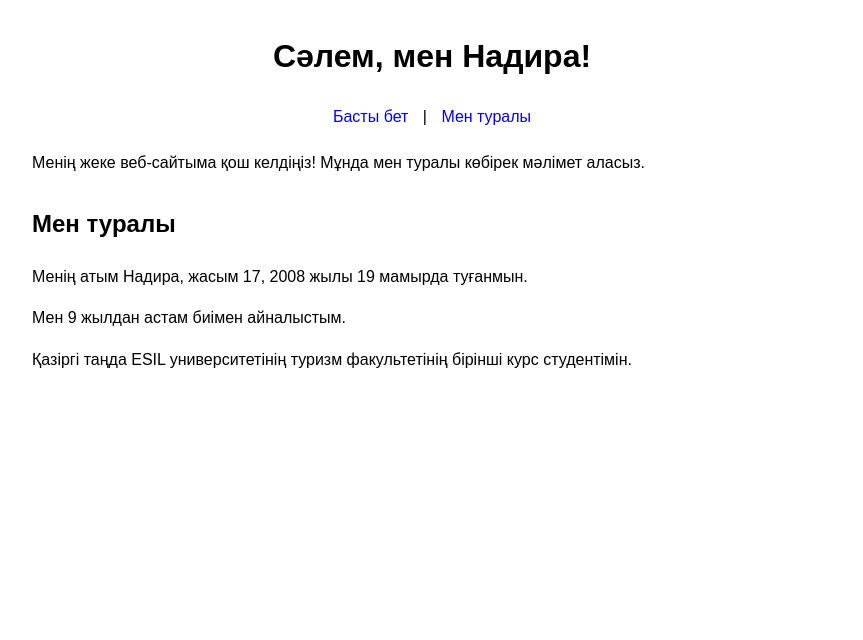
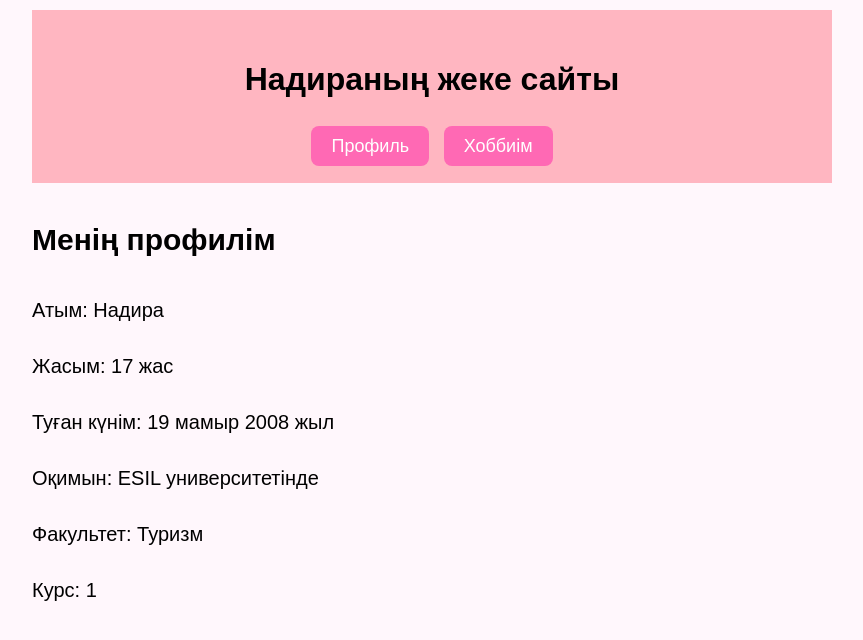
Before and after one commit to nadiranurmanova19-ops/nadira.github.io, a plain HTML site: page index.html in a window 1280 px wide. Shown: the whole page, without its empty margins (208-1071 px from the left). Drawn offline with Linux system fonts and the light colour scheme.

Commit message:
Update index.html

```diff
--- a/index.html
+++ b/index.html
@@ -2,51 +2,57 @@
 <html lang="kk">
 <head>
     <meta charset="UTF-8">
-    <title>Мен туралы</title>
+    <title>Менің профилім</title>
     <style>
         body {
             font-family: Arial, sans-serif;
-            line-height: 1.6;
+            line-height: 1.8;
             max-width: 800px;
             margin: auto;
             padding: 10px;
-            background-color: #ffffff;
+            background-color: #fff7fc;
             color: #000000;
         }
         header {
             text-align: center;
-            margin-bottom: 20px;
+            background-color: #ffb6c1;
+            padding: 20px;
         }
         nav a {
             text-decoration: none;
-            color: blue;
-            margin: 0 10px;
+            color: white;
+            background-color: #ff69b4;
+            padding: 10px 20px;
+            border-radius: 8px;
+            margin: 5px;
+            font-size: 18px;
         }
-        section {
-            margin-bottom: 30px;
+        nav a:hover {
+            background-color: #ff1493;
+        }
+        main {
+            margin-top: 30px;
+            font-size: 20px;
         }
     </style>
 </head>
 <body>
     <header>
-        <h1>Сәлем, мен Надира!</h1>
+        <h1>Надираның жеке сайты</h1>
         <nav>
-            <a href="#home">Басты бет</a> |
-            <a href="#about">Мен туралы</a>
+            <a href="index.html">Профиль</a>
+            <a href="hobby.html">Хоббиім</a>
         </nav>
     </header>
 
     <main>
-        <section id="home">
-            <p>Менің жеке веб-сайтыма қош келдіңіз! Мұнда мен туралы көбірек мәлімет аласыз.</p>
-        </section>
-
-        <section id="about">
-            <h2>Мен туралы</h2>
-            <p>Менің атым Надира, жасым 17, 2008 жылы 19 мамырда туғанмын.</p>
-            <p>Мен 9 жылдан астам биімен айналыстым.</p>
-            <p>Қазіргі таңда ESIL университетінің туризм факультетінің бірінші курс студентімін.</p>
-        </section>
+        <h2>Менің профилім</h2>
+        <p>Атым: Надира</p>
+        <p>Жасым: 17 жас</p>
+        <p>Туған күнім: 19 мамыр 2008 жыл</p>
+        <p>Оқимын: ESIL университетінде</p>
+        <p>Факультет: Туризм</p>
+        <p>Курс: 1</p>
     </main>
 </body>
 </html>
```
